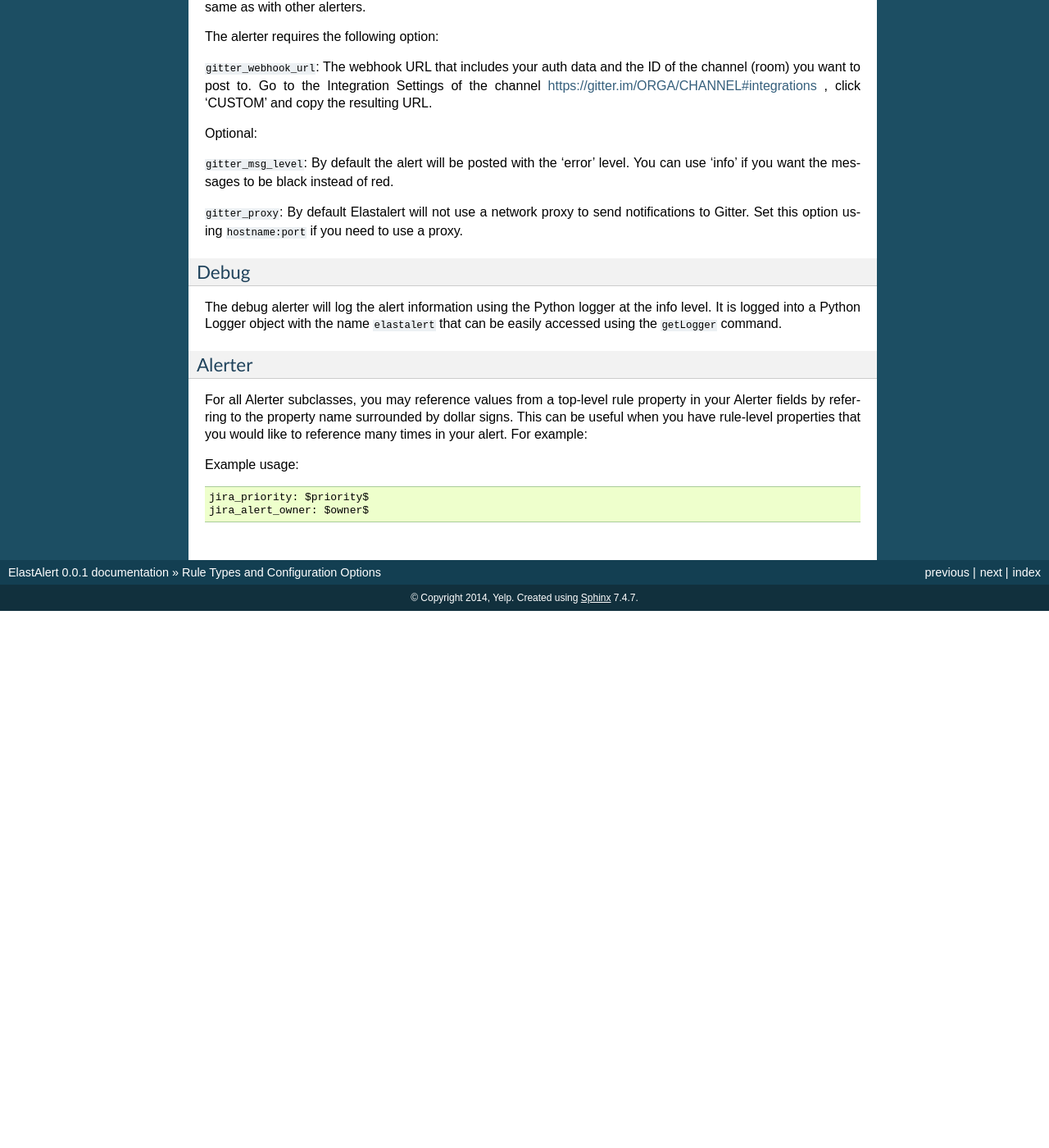
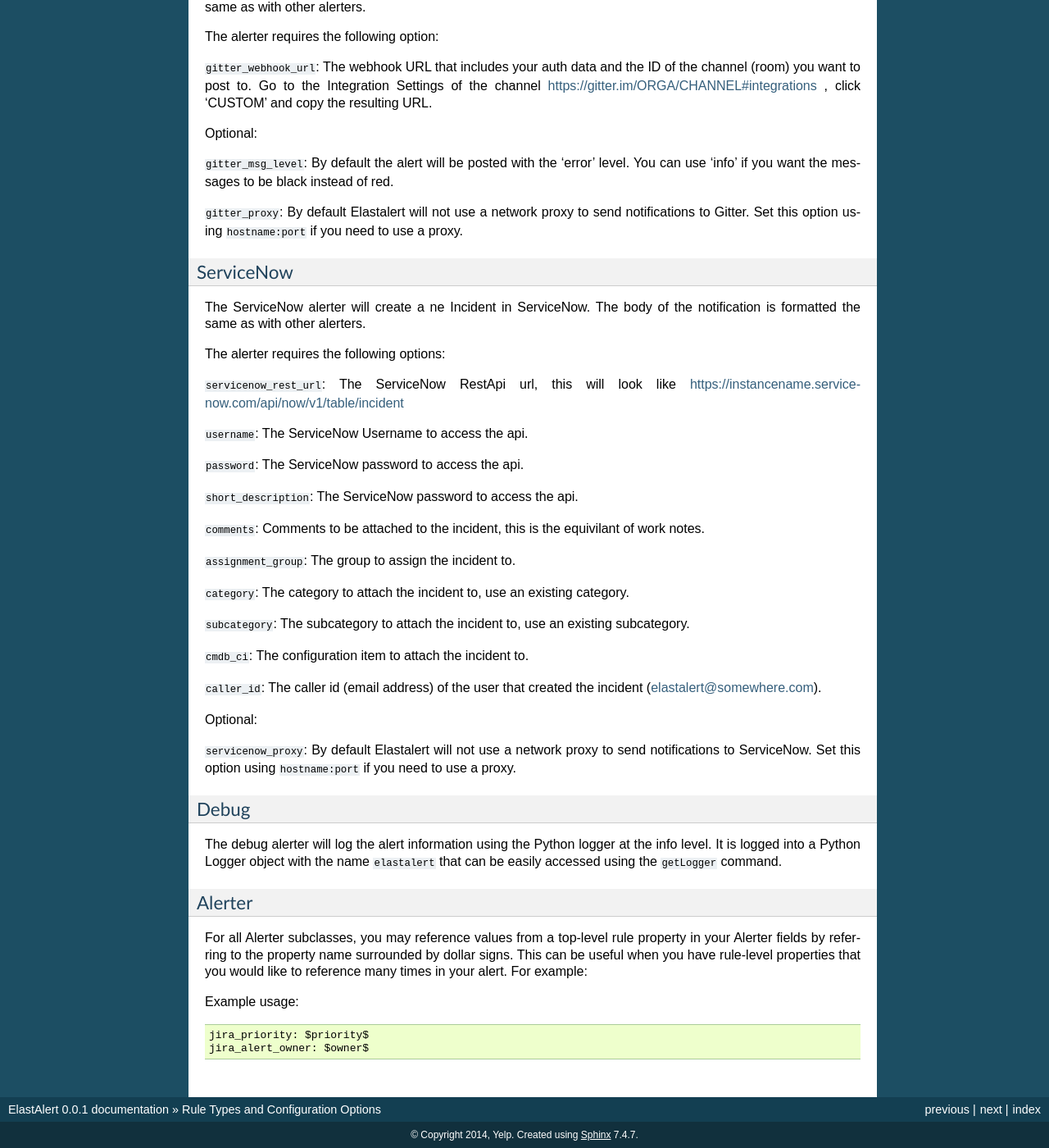
Before and after one commit to Yelp/elastalert, a Sphinx documentation site: the page built from docs/source/ruletypes.rst, in a window 1280 px wide and 1400 px high, scrolled down 24761 px. Shown: the whole window at 82% size. Built offline with Sphinx 7.4.7, drawn with Linux system fonts in a browser that asks for light colours; before the commit the page ends 25506 px from its top, so only the background shows below that.

Commit message:
Added documentation for ServiceNow alerter

```diff
--- a/docs/source/ruletypes.rst
+++ b/docs/source/ruletypes.rst
@@ -1262,6 +1262,39 @@
 
 ``gitter_proxy``: By default Elastalert will not use a network proxy to send notifications to Gitter. Set this option using ``hostname:port`` if you need to use a proxy.
 
+ServiceNow
+~~~~~~
+
+The ServiceNow alerter will create a ne Incident in ServiceNow. The body of the notification is formatted the same as with other alerters.
+
+The alerter requires the following options:
+
+``servicenow_rest_url``: The ServiceNow RestApi url, this will look like https://instancename.service-now.com/api/now/v1/table/incident
+
+``username``: The ServiceNow Username to access the api.
+
+``password``: The ServiceNow password to access the api.
+
+``short_description``: The ServiceNow password to access the api.
+
+``comments``: Comments to be attached to the incident, this is the equivilant of work notes.
+
+``assignment_group``: The group to assign the incident to.
+
+``category``: The category to attach the incident to, use an existing category.
+
+``subcategory``: The subcategory to attach the incident to, use an existing subcategory.
+
+``cmdb_ci``: The configuration item to attach the incident to.
+
+``caller_id``: The caller id (email address) of the user that created the incident (elastalert@somewhere.com).
+
+
+Optional:
+
+``servicenow_proxy``: By default Elastalert will not use a network proxy to send notifications to ServiceNow. Set this option using ``hostname:port`` if you need to use a proxy.
+
+
 Debug
 ~~~~~~
 
```
